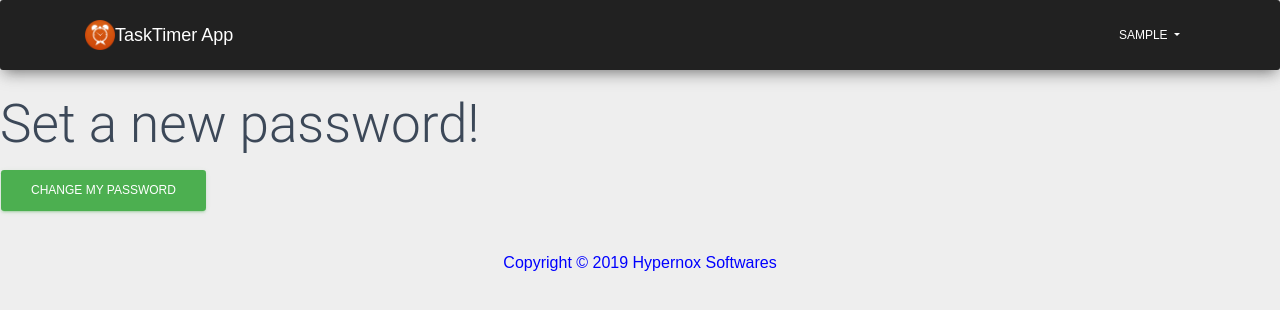
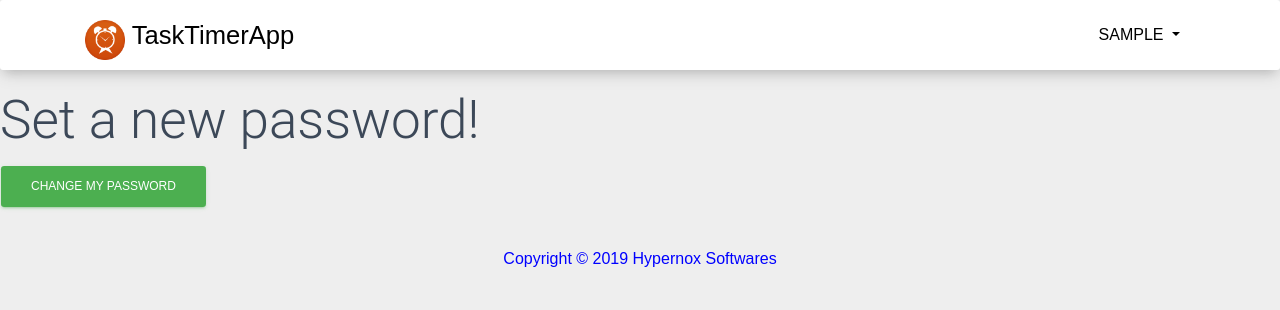
Before and after one commit to hyperonx/DjangoTimerApp, a Django app: a page that uses templates/partials/_navbar.html in a window 1280 px wide. Shown: the top 310 px of the page. Run offline with Django 3.2, Linux system fonts and the light colour scheme; the visitor is signed in with stand-in values (Sample User, id 1); some libraries are stand-ins or nearby versions; some web fonts are replaced.

Commit message:
fixed dropdown menu bug & added color

```diff
--- a/taskTimer/static/css/styles.css
+++ b/taskTimer/static/css/styles.css
@@ -54,3 +54,36 @@ footer {
 	  color:rgb(0, 0, 0);
 	  margin-right: 5px
   }
+
+  .navbar .navbar-nav .nav-item .nav-link{
+	  font-size: 16px;
+  }
+
+  .navbar .navbar-brand{
+	  font-size: 1.6rem;
+  }
+
+  .navbar{
+	  /* background-color: #1d5dec !important; */
+	  background-color: white!important;
+	  /* color: white */
+	  color: black
+  }
+
+  /* .navbar-nav .nav-item.active .nav-link,
+.navbar-nav .nav-item .nav-link:hover {
+
+	border-bottom: 3px solid #1d5dec;
+
+} */
+.dropdown-menu .dropdown-item:hover {
+	background: #1d5dec;
+	background: linear-gradient(left, #0272a7, #013953);
+	background: -moz-linear-gradient(left, #0272a7, #013953);
+	background: -webkit-gradient(linear, 100% 100%, 0% 0%, from(#0272a7), to(#013953));
+	color: #f8f9fa;
+	-webkit-transition: all 0.2s ease-in-out;
+	-moz-transition: all 0.2s ease-in-out;
+	transition: all 0.2s ease-in-out;
+	display: block;
+}
--- a/templates/partials/_navbar.html
+++ b/templates/partials/_navbar.html
@@ -1,24 +1,32 @@
 {% load static %}
-<nav class="navbar navbar-expand-md navbar-dark bg-dark mb-4">
+
+<nav class="navbar navbar-expand-lg " id="sectionsNav">
     <div class="container">
-        <a class="navbar-brand" href="{% url 'home' %}">
-            <img src="{%static 'img/timer-icon.png'%}" width="30" height="30" class="d-inline-block align-top"
-                alt="">TaskTimer App</a>
+        <div class="navbar-translate">
+            <a class="navbar-brand" href = "{% url 'home' %}">
 
-        <button class="navbar-toggler" type="button" data-toggle="collapse" data-target="#navbarCollapse"
-            aria-controls="navbarCollapse" aria-expanded="false" aria-label="Toggle navigation">
-            <span class="navbar-toggler-icon"></span>
-            <span class="navbar-toggler-icon"></span>
-            <span class="navbar-toggler-icon"></span>
-        </button>
-        <div class="collapse navbar-collapse" id="navbarCollapse">
+                <img src="{%static 'img/timer-icon.png'%}" , width="40" height="40"
+                    class="d-inline-block align-top">   TaskTimerApp
+
+            </a>
+            <button class=" navbar-toggler" type="button" data-toggle="collapse" aria-expanded="false"
+                aria-label="Toggle navigation">
+                <span class="sr-only">Toggle navigation</span>
+                <span class="navbar-toggler-icon"></span>
+                <span class="navbar-toggler-icon"></span>
+                <span class="navbar-toggler-icon"></span>
+            </button>
+        </div>
+        <div class="collapse navbar-collapse" id="navbarNav">
             {% if user.is_authenticated %}
             <ul class=" navbar-nav ml-auto">
-                <li class="nav-item">
-                    <a class="nav-link dropdown-toggle" href="#" id="userMenu" data-toggle="dropdown"
-                        aria-haspopup="true" aria-expanded="false">{{ user.username }}
+                <li class="nav-item dropdown">
+
+                    <a class="nav-link dropdown-toggle" href="#" id="navbarDropdownMenuLink" data-toggle="dropdown"
+                        aria-haspopup="true" aria-expanded="false">
+                        {{ user.username }}
                     </a>
-                    <div class="dropdown-menu dropdown-menu-right" aria-labelledby="userMenu">
+                    <div class="dropdown-menu" aaria-labelledby="navbarDropdownMenuLink">
                         <a class="dropdown-item" href="{% url 'password_change'%}">Change password</a>
                         <div class="dropdown-divider"></div>
                         <a class="dropdown-item" href="{% url 'logout' %}">
```
